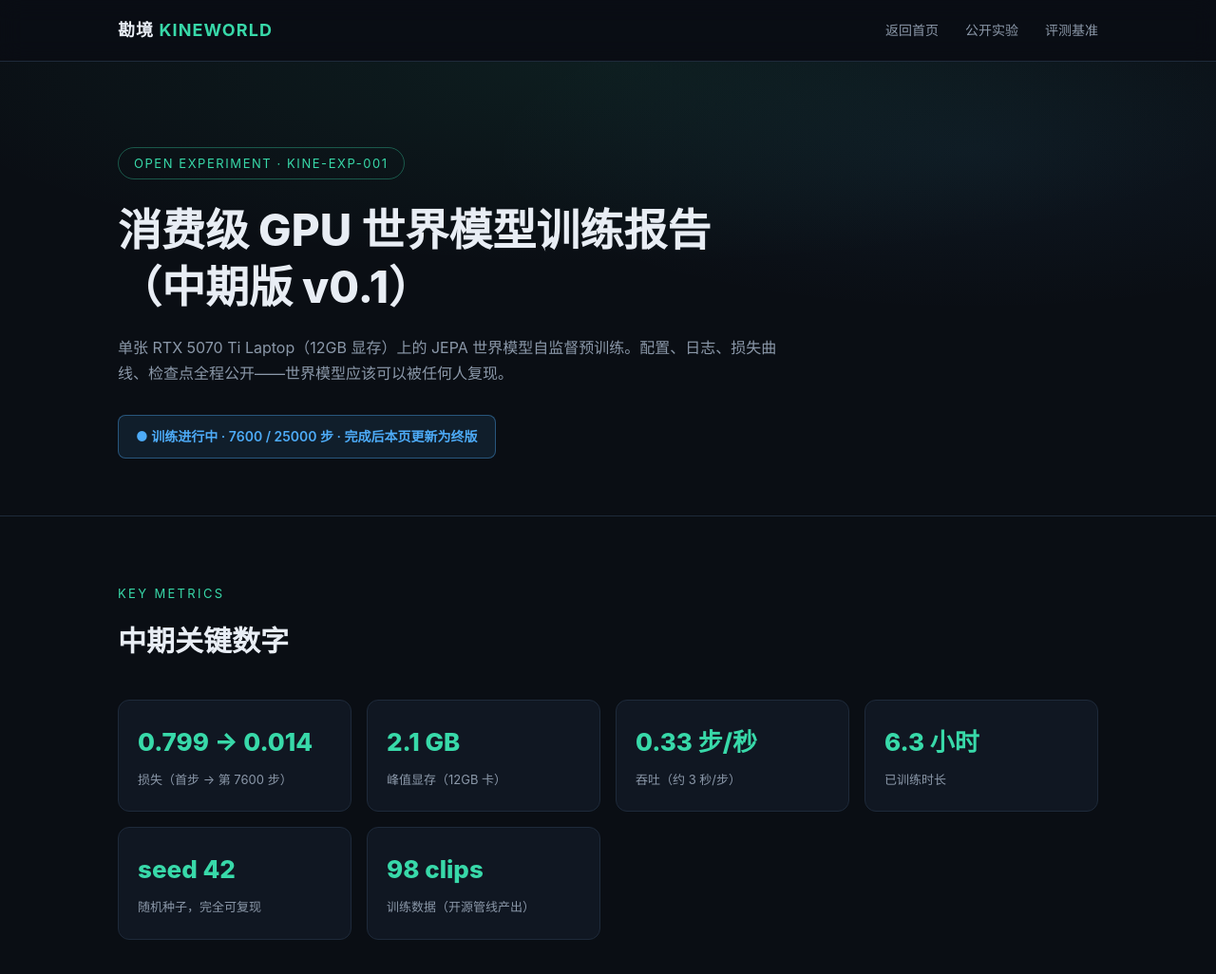
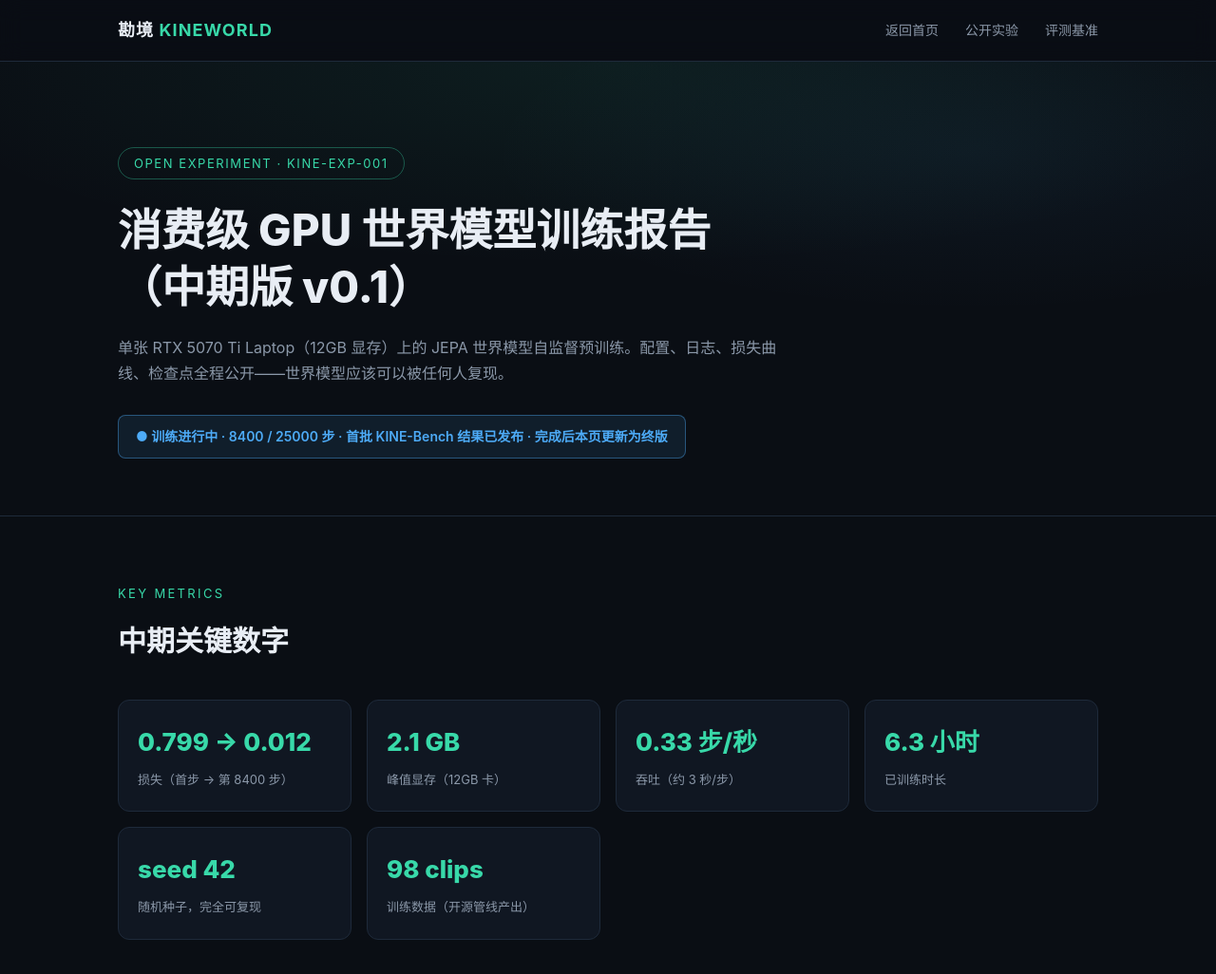
Before and after one commit to zoahdev/kineworld-site, a plain HTML site: page report.html in a window 1280 px wide. Shown: the top 1026 px of the page at 95% size. Drawn offline with Linux system fonts and the light colour scheme.

Commit message:
report: refresh progress (step 8400, loss 0.012)

```diff
--- a/report.html
+++ b/report.html
@@ -102,7 +102,7 @@
     <span class="tag">OPEN EXPERIMENT · KINE-EXP-001</span>
     <h1>消费级 GPU 世界模型训练报告<br>（中期版 v0.1）</h1>
     <p class="sub">单张 RTX 5070 Ti Laptop（12GB 显存）上的 JEPA 世界模型自监督预训练。配置、日志、损失曲线、检查点全程公开——世界模型应该可以被任何人复现。</p>
-    <div class="status-banner">● 训练进行中 · 7600 / 25000 步 · 完成后本页更新为终版</div>
+    <div class="status-banner">● 训练进行中 · 8400 / 25000 步 · 首批 KINE-Bench 结果已发布 · 完成后本页更新为终版</div>
   </div>
 </div>
 
@@ -111,7 +111,7 @@
     <div class="section-tag">KEY METRICS</div>
     <h2>中期关键数字</h2>
     <div class="metrics">
-      <div class="metric"><div class="v">0.799 → 0.014</div><div class="k">损失（首步 → 第 7600 步）</div></div>
+      <div class="metric"><div class="v">0.799 → 0.012</div><div class="k">损失（首步 → 第 8400 步）</div></div>
       <div class="metric"><div class="v">2.1 GB</div><div class="k">峰值显存（12GB 卡）</div></div>
       <div class="metric"><div class="v">0.33 步/秒</div><div class="k">吞吐（约 3 秒/步）</div></div>
       <div class="metric"><div class="v">6.3 小时</div><div class="k">已训练时长</div></div>
```
